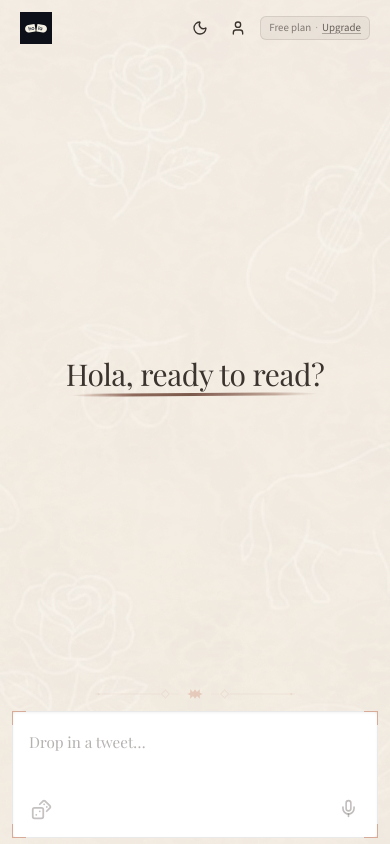
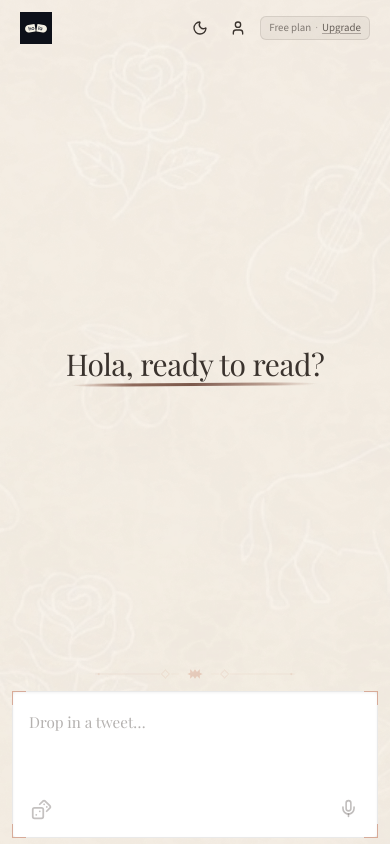
Before and after one commit to johnlaidler267/spanish-context-translator, a React (Vite) app: page / in a window 390 px wide. Built offline with nearby package versions, Linux system fonts and the light colour scheme; no server answers; a web font is replaced by a local one.

Commit message:
Update CSS styles for improved layout and interaction in TextChunk component. Adjust padding to enhance spacing and prevent overlap with interactive elements. Refine touch and hover behavior for better user experience on mobile devices.

```diff
--- a/src/components/text-chunk.tsx
+++ b/src/components/text-chunk.tsx
@@ -15,9 +15,9 @@ interface TextChunkProps {
   chunk: ChunkData
   /** Which chunk shows the popup (finger exploration wins over pinned) */
   popupChunkId: number | null
-  /** Finger is on this chunk (mobile touch explore) — gray highlight */
+  /** Active chunk (tap/hover) — underline */
   isTouchHighlight: boolean
-  /** Double-tap pin — terracotta underline + tooltip stays after lift */
+  /** Double-tap / double-click pin — terracotta highlight + tooltip stays after lift */
   isPinned: boolean
   onActivate: () => void
   onDeactivate: () => void
@@ -301,12 +301,12 @@ export function TextChunk({
         }}
         className={cn(
           "cursor-pointer transition-all duration-200 ease-in-out rounded-sm px-0.5 -mx-0.5",
-          /* Underline only when pinned (double-tap / double-click) — avoids iOS :hover sticky underline on single tap */
+          /* Touch/hover: underline. Double-tap/click pin: terracotta highlight on top of that. */
           isPinned
             ? "underline underline-offset-2 decoration-[1.5px] bg-primary/10 text-foreground decoration-[#c97a5a]/75"
             : isTouchHighlight
-              ? "bg-muted text-foreground"
-              : "[@media(hover:hover)]:hover:bg-muted",
+              ? "underline underline-offset-2 decoration-[1.5px] text-foreground decoration-[#c97a5a]/60"
+              : "decoration-transparent",
         )}
       >
         {chunk.text}
--- a/src/index.css
+++ b/src/index.css
@@ -566,7 +566,8 @@ article span {
   border: none;
   background: transparent;
   border-radius: 4px;
-  padding: 24px 7rem 24px 24px;
+  /* Bottom padding clears dice / submit / mic (positioned absolute on wrapper) */
+  padding: 24px 7rem 4.5rem 24px;
   font-family: var(--font-serif);
   font-size: 1.05rem;
   line-height: 1.75;
@@ -586,7 +587,7 @@ article span {
   position: absolute;
   top: 0;
   left: 0;
-  padding: 24px 7rem 24px 24px;
+  padding: 24px 7rem 4.5rem 24px;
   pointer-events: none;
   font-family: var(--font-serif);
   font-size: 1.05rem;
@@ -611,11 +612,11 @@ article span {
     overflow-y: auto;
     /* Avoid animating height — can feel sluggish when auto-growing */
     transition: color 0.18s ease, box-shadow 0.18s ease, background-color 0.18s ease;
-    /* Slightly less right padding — icons are scaled down below */
-    padding: 18px 6rem 18px 16px;
+    /* Slightly less right padding — icons are scaled down below; large bottom pad so text never sits under tools */
+    padding: 18px 6rem 4.25rem 16px;
   }
   .textarea-wrapper .animated-placeholder {
-    padding: 18px 6rem 18px 16px;
+    padding: 18px 6rem 4.25rem 16px;
     font-size: 0.95rem;
     line-height: 1.65;
   }
```
